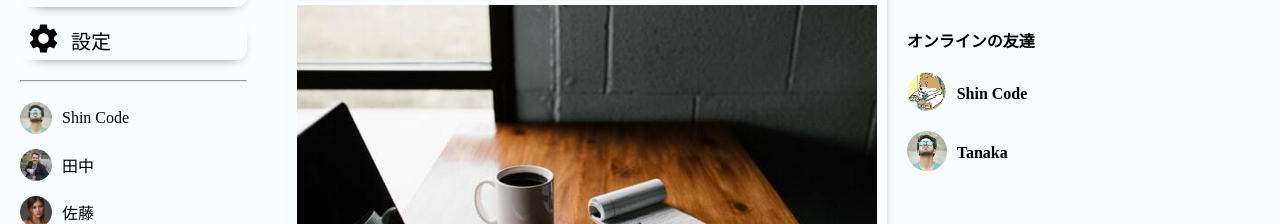
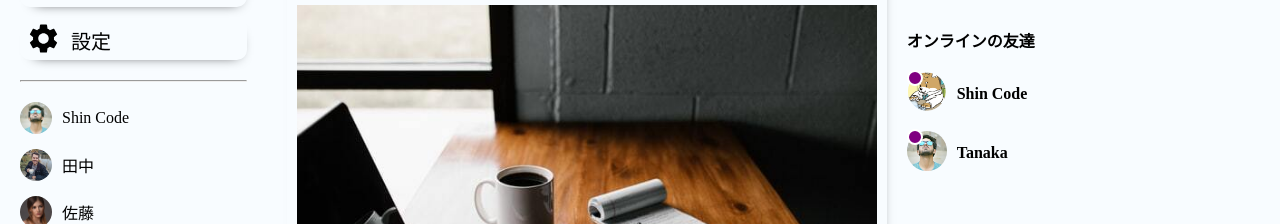
Before and after one commit to naonao-aaa/MERN-sns, a React (Create React App) app in the folder frontend/: page / in a window 1280 px wide. Shown: the part 371-595 px from the top of the page. Built offline with nearby package versions, Linux system fonts and the light colour scheme.

Commit message:
オンラインの友達画像の左上にCSSで丸を追加

```diff
--- a/frontend/src/components/rightbar/Rightbar.css
+++ b/frontend/src/components/rightbar/Rightbar.css
@@ -59,3 +59,14 @@
 .rightbarUsername {
   font-weight: 550;
 }
+
+.rightbarOnline {
+  background-color: purple;
+  position: absolute;
+  width: 12px;
+  height: 12px;
+  border-radius: 50%;
+  top: -2px;
+  left: 0;
+  border: 2px solid white;
+}
```
